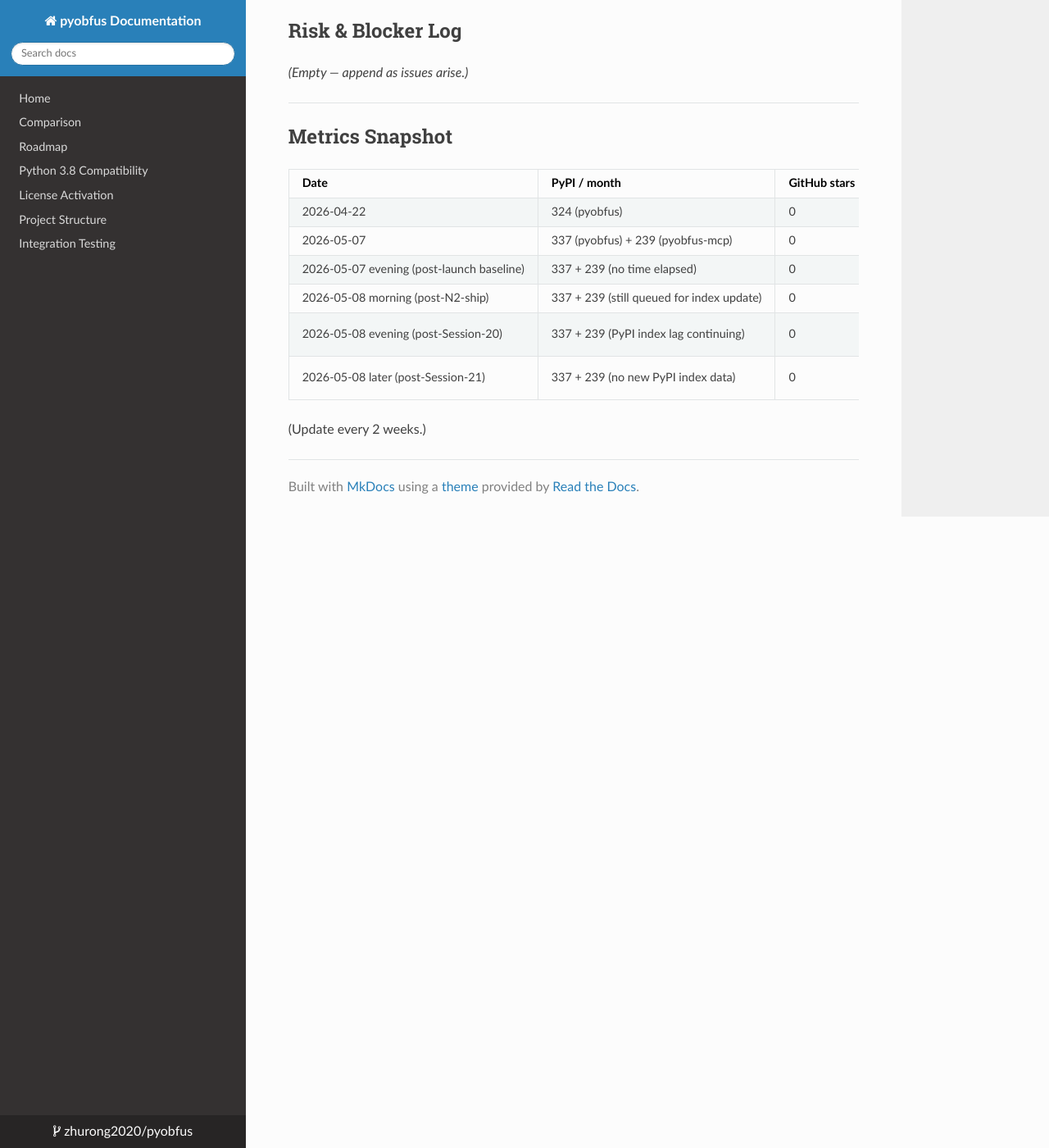
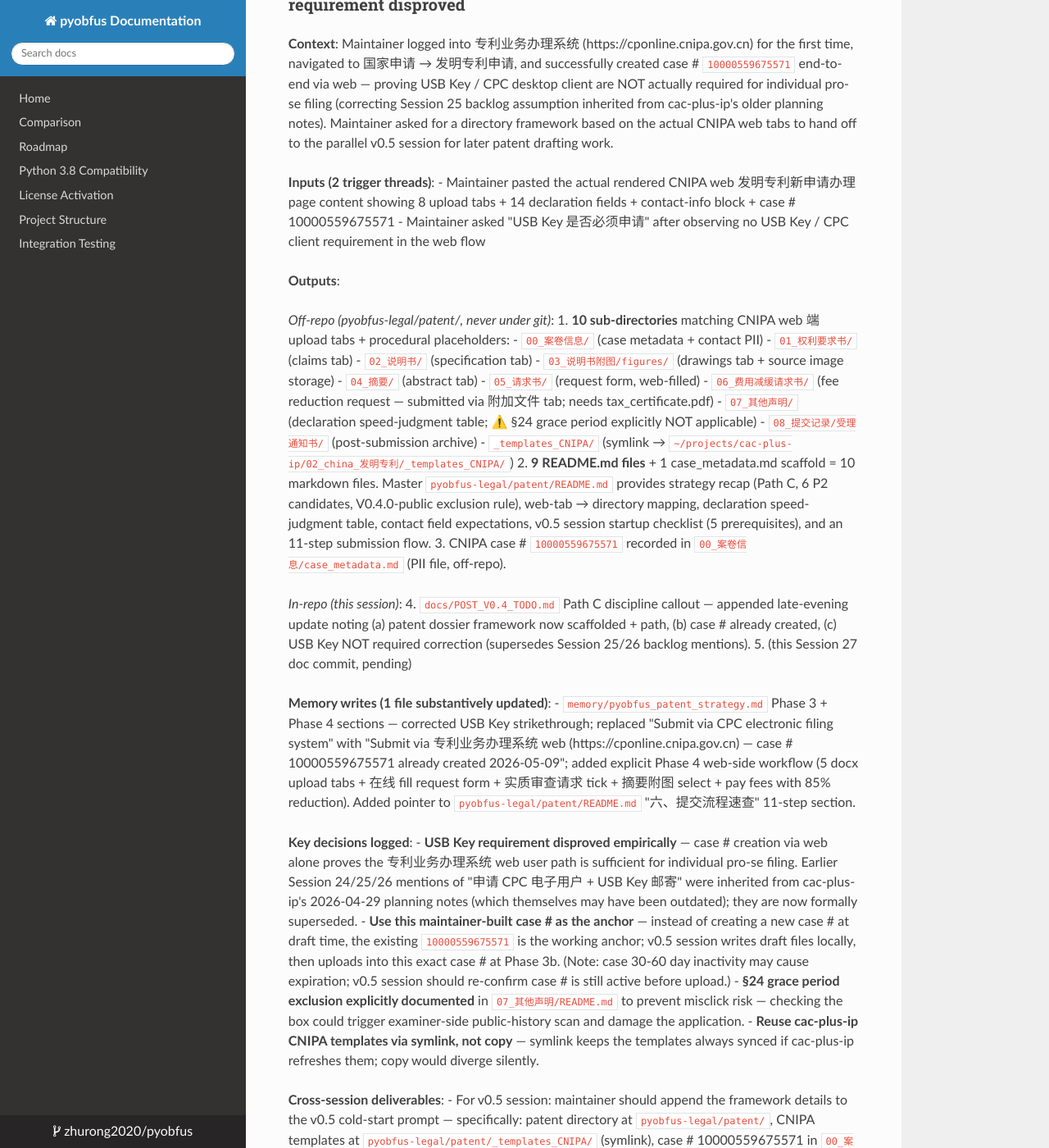
Before and after one commit to zhurong2020/pyobfus, an MkDocs documentation site: the page built from docs/V0.4_EXECUTION_LOG.md, in a window 1280 px wide and 1400 px high, scrolled down 36998 px. Shown: the whole window at 82% size. Built offline with MkDocs 1.6.1, drawn with Linux system fonts in a browser that asks for light colours; nearby versions of some CDN libraries; some of the changed text lies outside the part shown.

Commit message:
docs(V0.4_EXECUTION_LOG): Session 27 — patent dossier framework + USB Key requirement disproved
Maintainer logged into CNIPA 专利业务办理系统 web for the first time and
created 发明专利新申请办理 case # 10000559675571 end-to-end via browser,
empirically disproving the USB Key requirement assumed in Sessions 24-26
(those mentions were inherited from cac-plus-ip's older planning notes
and are now formally superseded).

Built off-repo patent dossier framework at ~/projects/pyobfus-legal/
patent/ (10 sub-dirs + 9 README files + 1 case_metadata scaffold +
templates symlink to cac-plus-ip CNIPA pre-downloaded set). Master
README provides strategy recap, web-tab → directory mapping, declaration
speed-judgment table (incl. §24 grace period explicitly NOT applicable),
v0.5 session startup checklist, and 11-step submission flow.

Memory pyobfus_patent_strategy.md Phases 3 + 4 corrected: USB Key
strikethrough; web submission path replaces CPC client path; case #
10000559675571 anchored.

Maintainer-actionable parallel: download 个人所得税完税证明 PDF + fill
contact fields in case_metadata.md.

Co-Authored-By: Claude Opus 4.7 (1M context) <noreply@anthropic.com>

```diff
--- a/docs/V0.4_EXECUTION_LOG.md
+++ b/docs/V0.4_EXECUTION_LOG.md
@@ -1081,6 +1081,58 @@ This is a 4-day-pre-launch integrity event (HN Mon 5-11 / Reddit Tue 5-12 / CN t
 
 ---
 
+### 2026-05-09 (late-evening, after maintainer started v0.5 dev in another session) — Session 27: patent dossier framework scaffolded + USB Key requirement disproved
+
+**Context**: Maintainer logged into 专利业务办理系统 (https://cponline.cnipa.gov.cn) for the first time, navigated to 国家申请 → 发明专利申请, and successfully created case # `10000559675571` end-to-end via web — proving USB Key / CPC desktop client are NOT actually required for individual pro-se filing (correcting Session 25 backlog assumption inherited from cac-plus-ip's older planning notes). Maintainer asked for a directory framework based on the actual CNIPA web tabs to hand off to the parallel v0.5 session for later patent drafting work.
+
+**Inputs (2 trigger threads)**:
+- Maintainer pasted the actual rendered CNIPA web 发明专利新申请办理 page content showing 8 upload tabs + 14 declaration fields + contact-info block + case # 10000559675571
+- Maintainer asked "USB Key 是否必须申请" after observing no USB Key / CPC client requirement in the web flow
+
+**Outputs**:
+
+*Off-repo (pyobfus-legal/patent/, never under git)*:
+1. **10 sub-directories** matching CNIPA web 端 upload tabs + procedural placeholders:
+   - `00_案卷信息/` (case metadata + contact PII)
+   - `01_权利要求书/` (claims tab)
+   - `02_说明书/` (specification tab)
+   - `03_说明书附图/figures/` (drawings tab + source image storage)
+   - `04_摘要/` (abstract tab)
+   - `05_请求书/` (request form, web-filled)
+   - `06_费用减缓请求书/` (fee reduction request — submitted via 附加文件 tab; needs tax_certificate.pdf)
+   - `07_其他声明/` (declaration speed-judgment table; ⚠️ §24 grace period explicitly NOT applicable)
+   - `08_提交记录/受理通知书/` (post-submission archive)
+   - `_templates_CNIPA/` (symlink → `~/projects/cac-plus-ip/02_china_发明专利/_templates_CNIPA/`)
+2. **9 README.md files** + 1 case_metadata.md scaffold = 10 markdown files. Master `pyobfus-legal/patent/README.md` provides strategy recap (Path C, 6 P2 candidates, V0.4.0-public exclusion rule), web-tab → directory mapping, declaration speed-judgment table, contact field expectations, v0.5 session startup checklist (5 prerequisites), and an 11-step submission flow.
+3. CNIPA case # `10000559675571` recorded in `00_案卷信息/case_metadata.md` (PII file, off-repo).
+
+*In-repo (this session)*:
+4. `docs/POST_V0.4_TODO.md` Path C discipline callout — appended late-evening update noting (a) patent dossier framework now scaffolded + path, (b) case # already created, (c) USB Key NOT required correction (supersedes Session 25/26 backlog mentions).
+5. (this Session 27 doc commit, pending)
+
+**Memory writes (1 file substantively updated)**:
+- `memory/pyobfus_patent_strategy.md` Phase 3 + Phase 4 sections — corrected USB Key strikethrough; replaced "Submit via CPC electronic filing system" with "Submit via 专利业务办理系统 web (https://cponline.cnipa.gov.cn) — case # 10000559675571 already created 2026-05-09"; added explicit Phase 4 web-side workflow (5 docx upload tabs + 在线 fill request form + 实质审查请求 tick + 摘要附图 select + pay fees with 85% reduction). Added pointer to `pyobfus-legal/patent/README.md` "六、提交流程速查" 11-step section.
+
+**Key decisions logged**:
+- **USB Key requirement disproved empirically** — case # creation via web alone proves the 专利业务办理系统 web user path is sufficient for individual pro-se filing. Earlier Session 24/25/26 mentions of "申请 CPC 电子用户 + USB Key 邮寄" were inherited from cac-plus-ip's 2026-04-29 planning notes (which themselves may have been outdated); they are now formally superseded.
+- **Use this maintainer-built case # as the anchor** — instead of creating a new case # at draft time, the existing `10000559675571` is the working anchor; v0.5 session writes draft files locally, then uploads into this exact case # at Phase 3b. (Note: case 30-60 day inactivity may cause expiration; v0.5 session should re-confirm case # is still active before upload.)
+- **§24 grace period exclusion explicitly documented** in `07_其他声明/README.md` to prevent misclick risk — checking the box could trigger examiner-side public-history scan and damage the application.
+- **Reuse cac-plus-ip CNIPA templates via symlink, not copy** — symlink keeps the templates always synced if cac-plus-ip refreshes them; copy would diverge silently.
+
+**Cross-session deliverables**:
+- For v0.5 session: maintainer should append the framework details to the v0.5 cold-start prompt — specifically: patent directory at `pyobfus-legal/patent/`, CNIPA templates at `pyobfus-legal/patent/_templates_CNIPA/` (symlink), case # 10000559675571 in `00_案卷信息/case_metadata.md`, USB Key NOT required (web path).
+- For maintainer (1-2 user-actionable parallel items, can run anytime): (a) download 个人所得税 上年度完税证明 PDF → save to `pyobfus-legal/patent/06_费用减缓请求书/tax_certificate.pdf`; (b) fill contact/applicant/inventor fields in `pyobfus-legal/patent/00_案卷信息/case_metadata.md`. Both 5 minutes total.
+
+**Backlog after Session 27**:
+- ⏳ CCPC 软著 e-cert (~6 weeks · same as Session 26)
+- ⏳ v0.5 implementation in private repo (other session)
+- (NEW maintainer-actionable) tax_certificate.pdf download
+- (NEW maintainer-actionable) case_metadata.md contact fields fill (consistent with cac-plus-ip)
+- ⏳ Case # 10000559675571 active-status check before v0.5 patent submission (case may expire after 30-60 days inactivity per CNIPA convention)
+- ⏳ All other Path C v0.5 → patent → JOSS sequence steps unchanged
+
+---
+
 ## Risk & Blocker Log (continued)
 
 ---
```
